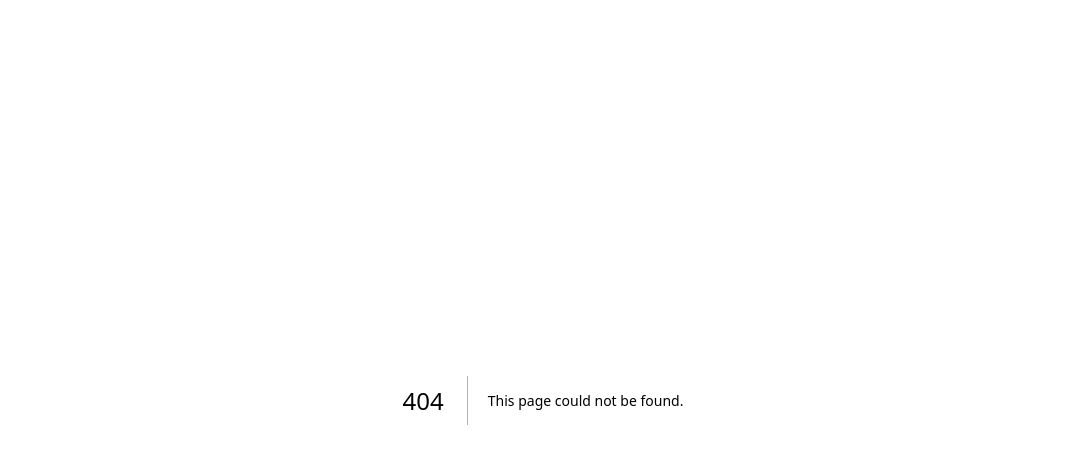
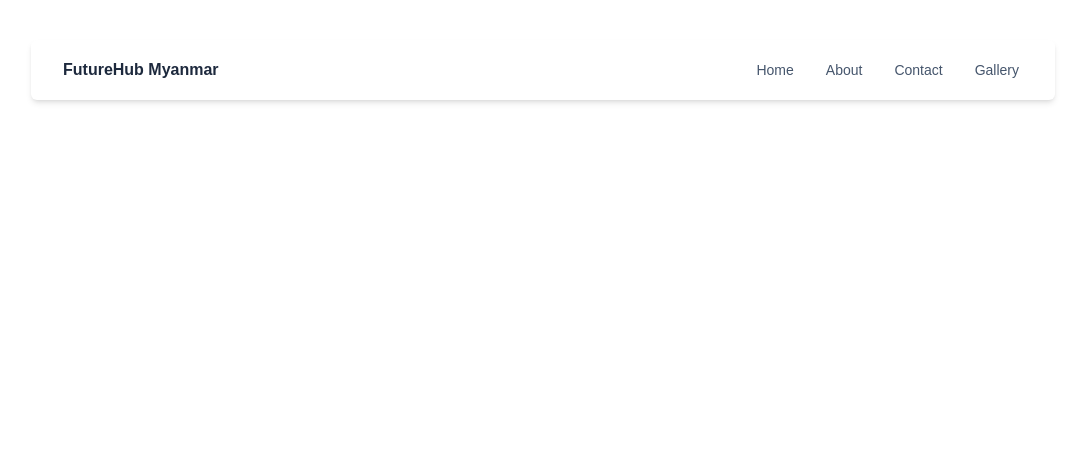
Before and after one commit to thihalynn2111/futurehubb, a Next.js app: page /user in a window 1280 px wide. Before the commit this address had no page. Shown: the top 464 px of the page, without its empty margins (97-1182 px from the left). Built offline with nearby package versions, Linux system fonts and the light colour scheme.

Commit message:
add-userNav-10-11-26

```diff
--- /dev/null
+++ b/app/user/page.tsx
@@ -0,0 +1,101 @@
+"use client";
+
+import Link from "next/link";
+import { useState } from "react";
+
+export default function Nav() {
+  const [isOpen, setIsOpen] = useState(false);
+
+  const menuItems = [
+    { name: "Home", href: "/user/home" },
+    { name: "About", href: "/user/about" },
+    { name: "Contact", href: "/user/contact" },
+    { name: "Gallery", href: "/user/gallery" },
+  ];
+
+  return (
+    <div>
+      <nav className="block w-full max-w-screen-lg px-4 py-3 mx-auto mt-10 bg-white shadow-md rounded-md lg:px-8">
+        <div className="container flex flex-wrap items-center justify-between mx-auto text-slate-800">
+          {/* Logo */}
+          <Link
+            href="/user/home"
+            className="mr-4 block cursor-pointer py-1.5 text-base text-slate-800 font-semibold"
+          >
+            FutureHub Myanmar
+          </Link>
+
+          {/* Desktop Menu */}
+          <div className="hidden lg:block">
+            <ul className="flex flex-row items-center gap-6">
+              {menuItems.map((item) => (
+                <li
+                  key={item.name}
+                  className="flex items-center p-1 text-sm text-slate-600"
+                >
+                  <Link
+                    href={item.href}
+                    className="transition-colors hover:text-blue-600"
+                  >
+                    {item.name}
+                  </Link>
+                </li>
+              ))}
+            </ul>
+          </div>
+
+          {/* Mobile Menu Button */}
+          <button
+            onClick={() => setIsOpen(!isOpen)}
+            className="ml-auto p-2 text-slate-600 hover:text-blue-600 lg:hidden"
+            type="button"
+            aria-label="Toggle navigation menu"
+            aria-expanded={isOpen}
+          >
+            <svg
+              xmlns="http://www.w3.org/2000/svg"
+              className="w-6 h-6"
+              fill="none"
+              stroke="currentColor"
+              strokeWidth={2}
+              viewBox="0 0 24 24"
+            >
+              {isOpen ? (
+                <path
+                  strokeLinecap="round"
+                  strokeLinejoin="round"
+                  d="M6 18L18 6M6 6l12 12"
+                />
+              ) : (
+                <path
+                  strokeLinecap="round"
+                  strokeLinejoin="round"
+                  d="M4 6h16M4 12h16M4 18h16"
+                />
+              )}
+            </svg>
+          </button>
+
+          {/* Mobile Menu */}
+          {isOpen && (
+            <div className="w-full mt-4 lg:hidden">
+              <ul className="flex flex-col gap-3 border-t pt-4">
+                {menuItems.map((item) => (
+                  <li key={item.name}>
+                    <Link
+                      href={item.href}
+                      onClick={() => setIsOpen(false)}
+                      className="block p-2 text-sm text-slate-600 rounded-md hover:bg-slate-100 hover:text-blue-600"
+                    >
+                      {item.name}
+                    </Link>
+                  </li>
+                ))}
+              </ul>
+            </div>
+          )}
+        </div>
+      </nav>
+    </div>
+  );
+}
```
